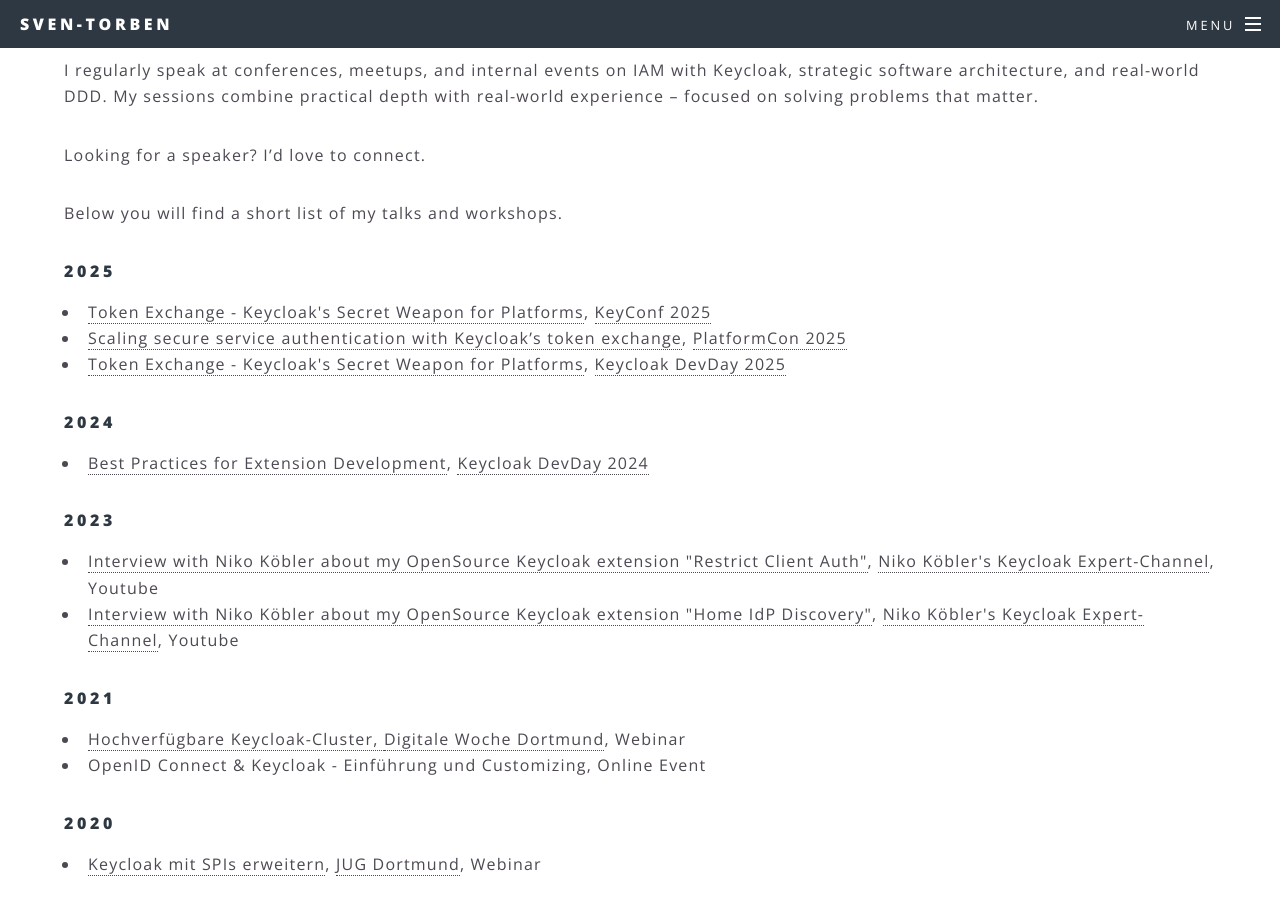
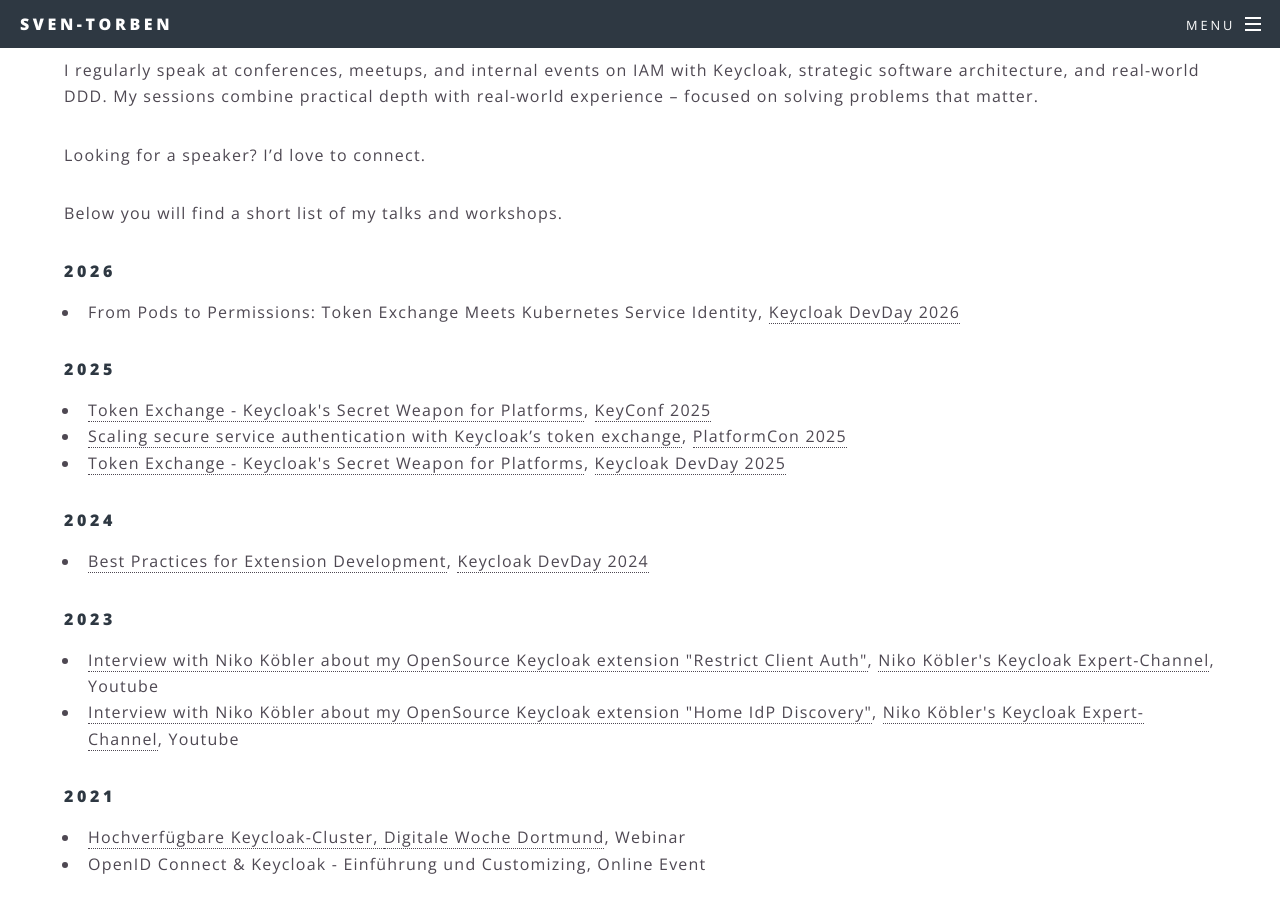
Before and after one commit to sventorben/sventorben.de, a Jekyll site: the page built from talks.html, in a window 1280 px wide and 900 px high, scrolled down 483 px. Built offline with Jekyll 4.4.1, drawn with Linux system fonts in a browser that asks for light colours.

Commit message:
Add talk for Keycloak DevDay 2026
Added a new talk for Keycloak DevDay 2026.

```diff
--- a/talks.html
+++ b/talks.html
@@ -8,7 +8,10 @@
 	<p>Looking for a speaker? I’d love to connect.</p>
 
 	<p>Below you will find a short list of my talks and workshops.</p>
-
+        <h4>2026</h4>
+	<ul>
+		<li>From Pods to Permissions: Token Exchange Meets Kubernetes Service Identity, <a href="https://keycloak-day.dev/" target="_blank">Keycloak DevDay 2026</a></li>
+	</ul>
         <h4>2025</h4>
 	<ul>
 		<li><a href="https://www.youtube.com/watch?v=GINYNGshlns" target="_blank">Token Exchange - Keycloak's Secret Weapon for Platforms</a>, <a href="https://keyconf.dev/" target="_blank">KeyConf 2025</a></li>
```
